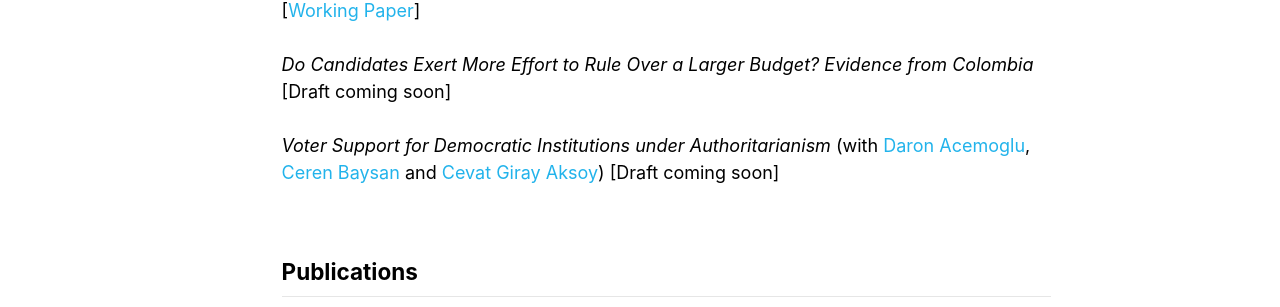
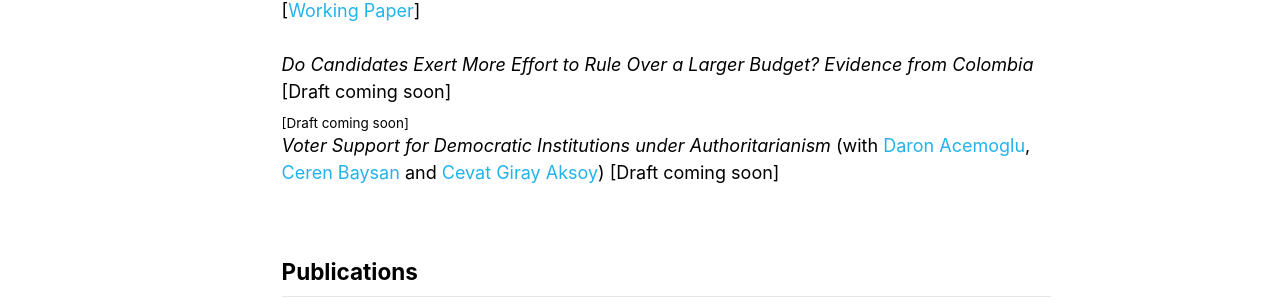
Before and after one commit to carlosmolinaguerra/carlosmolinaguerra.github.io, a Jekyll site: the page built from _pages/research.md, in a window 1280 px wide and 1378 px high. Shown: the part 557-864 px from the top of the window. Built offline with Jekyll 4.4.1, drawn with Linux system fonts in a browser that asks for light colours.

Commit message:
Update research.md

```diff
--- a/_pages/research.md
+++ b/_pages/research.md
@@ -26,9 +26,12 @@ author_profile: true
 \[[Working Paper](../files/FergussonHarkerMolinaYamin2023.pdf)\]
 <br>
 <br>
-*Do Candidates Exert More Effort to Rule Over a Larger Budget? Evidence from Colombia*  [Draft coming soon] <br>
+*Do Candidates Exert More Effort to Rule Over a Larger Budget? Evidence from Colombia*  [Draft coming soon]
 <br>
-*Voter Support for Democratic Institutions under Authoritarianism* (with [Daron Acemoglu](https://economics.mit.edu/people/faculty/daron-acemoglu), [Ceren Baysan](https://sites.google.com/site/cerenbaysan/home) and [Cevat Giray Aksoy](https://cevatgirayaksoy.com/))  [Draft coming soon] <br>
+<sub> [Draft coming soon] </sub>
+<br>
+*Voter Support for Democratic Institutions under Authoritarianism* (with [Daron Acemoglu](https://economics.mit.edu/people/faculty/daron-acemoglu), [Ceren Baysan](https://sites.google.com/site/cerenbaysan/home) and [Cevat Giray Aksoy](https://cevatgirayaksoy.com/))  [Draft coming soon]
+<br>
 <br>
 
 
```
